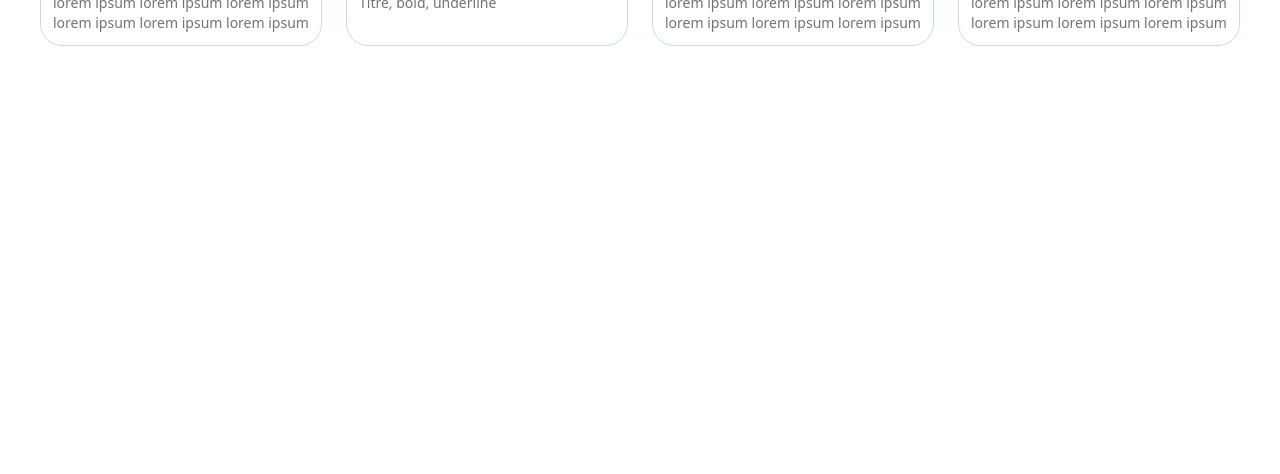
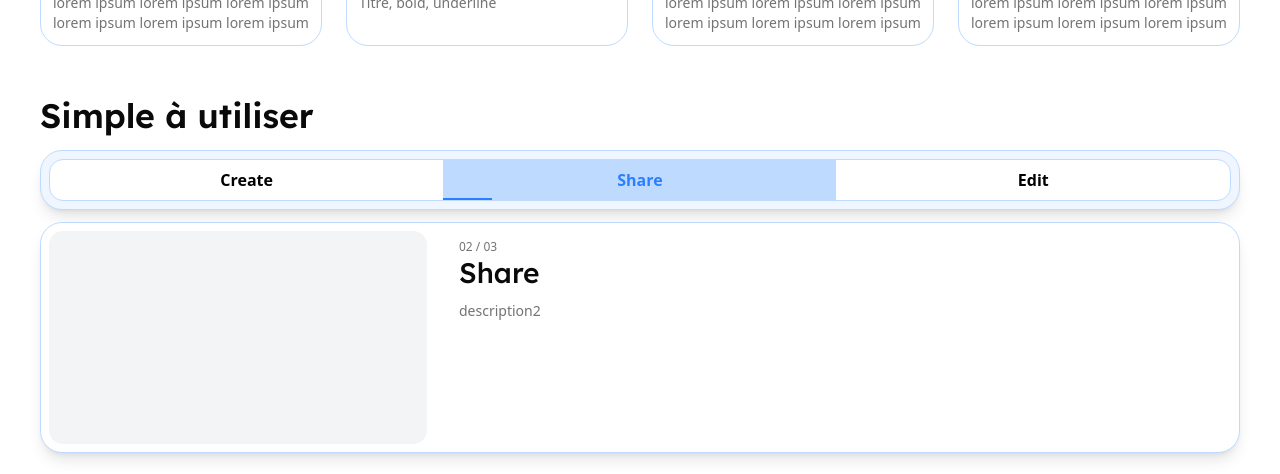
Before and after one commit to yohannimation/gougle-docs, a Next.js app in the folder frontend/: page / in a window 1280 px wide. Shown: the part 1036-1510 px from the top of the page. Before the commit the page ends 1106 px from the top, so only its background shows below. Built offline with nearby package versions, Linux system fonts and the light colour scheme.

Commit message:
feat(frontend/home-page): adding a section

```diff
--- a/frontend/app/(dashboard)/page.tsx
+++ b/frontend/app/(dashboard)/page.tsx
@@ -9,6 +9,7 @@ import FeatureCard from '@/components/Home/FeatureCard/FeatureCard';
 import { ArrowRight } from 'lucide-react';
 
 import type { FeatureInterface } from '@/interface/Feature.interface';
+import Slider from '@/components/Home/Slider/Slider';
 
 export default function Home() {
     const features: FeatureInterface[] = [
@@ -34,6 +35,24 @@ export default function Home() {
             name: 'Table',
             description:
                 'lorem ipsum lorem ipsum lorem ipsum lorem ipsum lorem ipsum lorem ipsum',
+        },
+    ];
+
+    const usage: FeatureInterface[] = [
+        {
+            name: 'Create',
+            description: 'description1',
+            sourceUrl: 'url',
+        },
+        {
+            name: 'Share',
+            description: 'description2',
+            sourceUrl: 'url',
+        },
+        {
+            name: 'Edit',
+            description: 'description3',
+            sourceUrl: 'url',
         },
     ];
 
@@ -79,6 +98,10 @@ export default function Home() {
                     ))}
                 </ul>
             </section>
+            <section className="py-6 flex flex-col gap-3">
+                <h2>Simple à utiliser</h2>
+                <Slider items={usage} />
+            </section>
         </>
     );
 }
--- /dev/null
+++ b/frontend/components/Home/Slider/Slider.tsx
@@ -0,0 +1,156 @@
+import { useState, useEffect, useRef, useCallback } from 'react';
+
+import type { FeatureInterface } from '@/interface/Feature.interface';
+
+interface SliderProps {
+    items?: FeatureInterface[];
+}
+
+interface HighlightStyle {
+    left: number;
+    width: number;
+}
+
+export default function Slider({ items = [] }: SliderProps) {
+    const [displayed, setDisplayed] = useState<number>(0);
+    const [fading, setFading] = useState<boolean>(false);
+    const [hoveredIndex, setHoveredIndex] = useState<number | null>(null);
+    const [progressKey, setProgressKey] = useState<number>(0);
+    const currentRef = useRef<number>(0);
+    const timerRef = useRef<ReturnType<typeof setInterval> | null>(null);
+    const tabsRef = useRef<(HTMLButtonElement | null)[]>([]);
+    const [highlightStyle, setHighlightStyle] = useState<HighlightStyle>({
+        left: 0,
+        width: 0,
+    });
+
+    const moveHighlight = useCallback((index) => {
+        const tab = tabsRef.current[index];
+        if (!tab) return;
+        setHighlightStyle({ left: tab.offsetLeft, width: tab.offsetWidth });
+    }, []);
+
+    const goTo = useCallback(
+        (index) => {
+            setFading(true);
+            moveHighlight(index);
+            setTimeout(() => {
+                currentRef.current = index;
+                setDisplayed(index);
+                setProgressKey((k) => k + 1);
+                setFading(false);
+            }, 200);
+        },
+        [moveHighlight]
+    );
+
+    const startTimer = useCallback(() => {
+        clearInterval(timerRef.current);
+        timerRef.current = setInterval(() => {
+            goTo((currentRef.current + 1) % items.length);
+        }, 5000);
+    }, [goTo, items.length]);
+
+    useEffect(() => {
+        moveHighlight(0);
+        startTimer();
+        return () => clearInterval(timerRef.current);
+    }, [startTimer, moveHighlight]);
+
+    const handleMouseEnter = (index) => {
+        setHoveredIndex(index);
+        clearInterval(timerRef.current);
+        moveHighlight(index);
+        goTo(index);
+    };
+
+    const handleMouseLeave = () => {
+        setHoveredIndex(null);
+        startTimer();
+    };
+
+    const item = items[displayed];
+
+    return (
+        <div className="flex flex-col gap-3">
+            {/* Tabs */}
+            <div className="p-2 flex gap-1.5 sm:flex-wrap bg-blue-50 border border-blue-200 rounded-3xl shadow-lg">
+                <div className="relative flex w-full items-stretch border border-blue-200 bg-white rounded-xl overflow-hidden group">
+                    {/* Sliding background */}
+                    <div
+                        className="absolute bottom-0 h-full bg-blue-200 group-hover:bg-blue-500 pointer-events-none transition-all duration-200 ease-in-out"
+                        style={{
+                            left: highlightStyle.left,
+                            width: highlightStyle.width,
+                        }}
+                    />
+
+                    {items.map((item, index) => (
+                        <button
+                            key={index}
+                            ref={(el) => void (tabsRef.current[index] = el)}
+                            onMouseEnter={() => handleMouseEnter(index)}
+                            onMouseLeave={handleMouseLeave}
+                            className={`relative flex-1 py-2 px-4 text-center transition-colors font-semibold duration-200 z-10 ${
+                                index === displayed
+                                    ? 'text-blue-500 hover:text-white'
+                                    : 'text-black hover:text-white'
+                            }`}
+                        >
+                            {item.name}
+
+                            {/* Progress bar */}
+                            {index === displayed && hoveredIndex === null && (
+                                <span
+                                    key={progressKey}
+                                    className="absolute bottom-0 left-0 h-[2px] bg-blue-500"
+                                    style={{
+                                        animation:
+                                            'tabProgress 5s linear forwards',
+                                    }}
+                                />
+                            )}
+                        </button>
+                    ))}
+                </div>
+            </div>
+
+            {/* Content */}
+            <div className="border border-blue-200 rounded-3xl bg-white shadow-lg">
+                <div
+                    className={`grid grid-cols-1 md:grid-cols-2 xl:grid-cols-3 items-start gap-5 transition-opacity duration-200 ${
+                        fading ? 'opacity-0' : 'opacity-100'
+                    }`}
+                >
+                    <div className="m-2 mb-0 md:mb-2 md:me-0 aspect-[16/9] rounded-xl overflow-hidden bg-gray-100">
+                        {/* <img
+                            src={item.sourceUrl}
+                            alt={item.name}
+                            className="w-full h-full object-cover"
+                        /> */}
+                    </div>
+
+                    <div className="flex flex-col p-3 pt-0 md:pt-4 xl:col-span-2">
+                        <span className="text-muted-foreground text-xs uppercase">
+                            {String(displayed + 1).padStart(2, '0')} /{' '}
+                            {String(items.length).padStart(2, '0')}
+                        </span>
+                        <h3 className="mb-2">{item.name}</h3>
+                        <p className="text-muted-foreground text-sm">
+                            {item.description}
+                        </p>
+                    </div>
+                </div>
+            </div>
+
+            <style>
+                {`
+                    @keyframes tabProgress {
+                        from { width: 0% }
+                        to   { width: 100% }
+                    }
+                `}
+            </style>
+        </div>
+    );
+}
```
